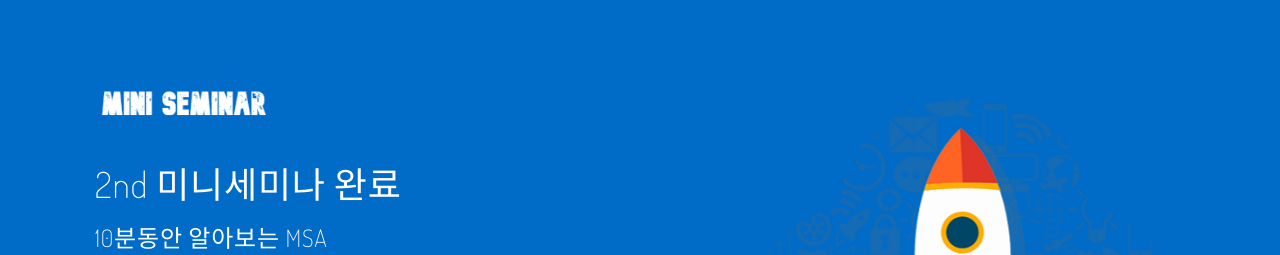
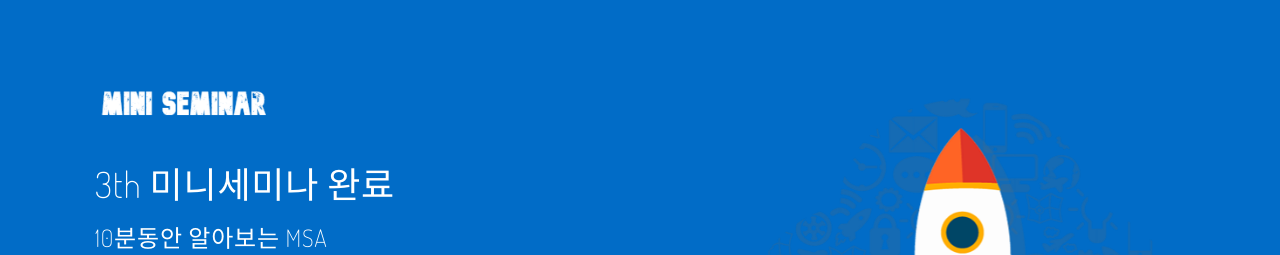
Before and after one commit to ellie-choi/meetup, a plain HTML site: page index.html in a window 1280 px wide. Shown: the top 255 px of the page. Drawn offline with Linux system fonts and the light colour scheme.

Commit message:
3th seminar

```diff
--- a/index.html
+++ b/index.html
@@ -58,7 +58,7 @@
         <div class="row hero-header" id="home">
           <div class="col-md-7">
             <img src="img/logo3.png" class="logo">
-            <h1>2nd 미니세미나 완료</h1>
+            <h1>3th 미니세미나 완료</h1>
             <h3>10분동안 알아보는 MSA</h3>
             <h4>7월 23일(금) 4시 YouTube에서</h4>
             <h4>강사 : 박노진 대리님</h4>
```
